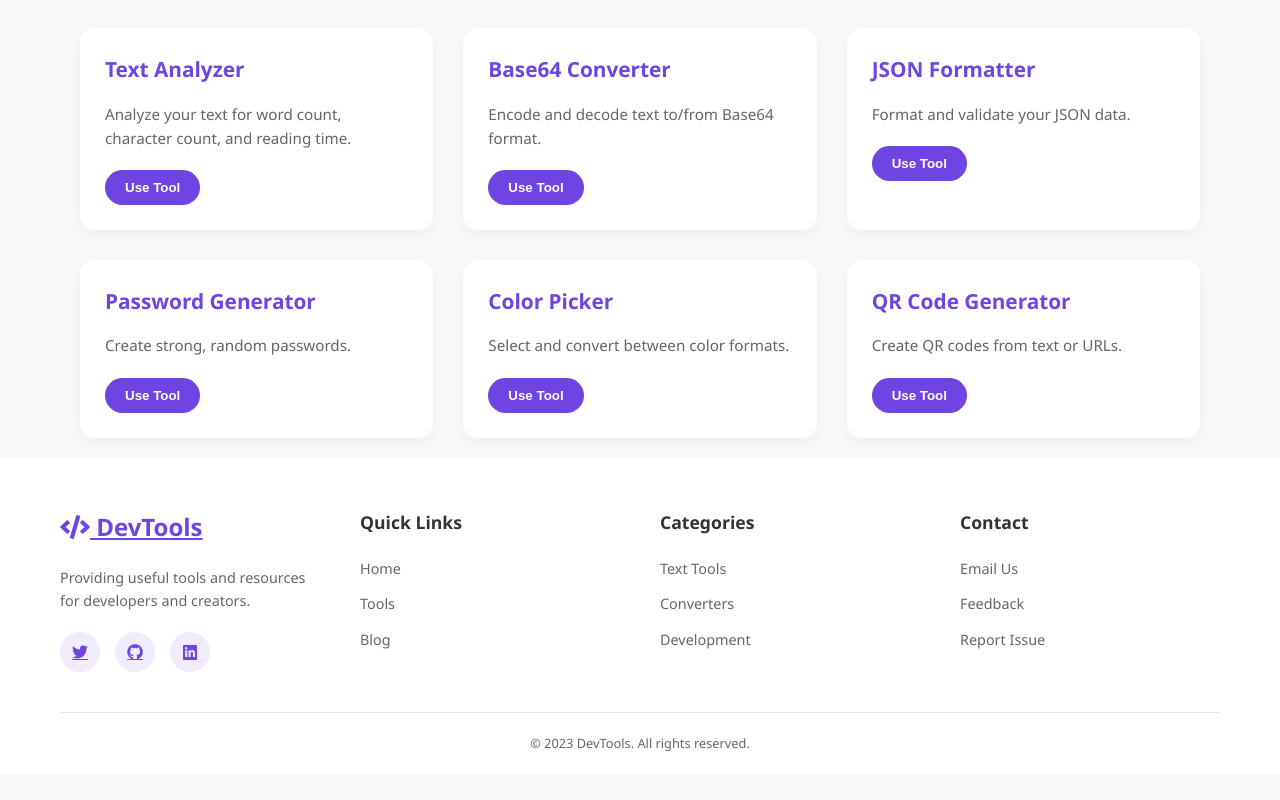
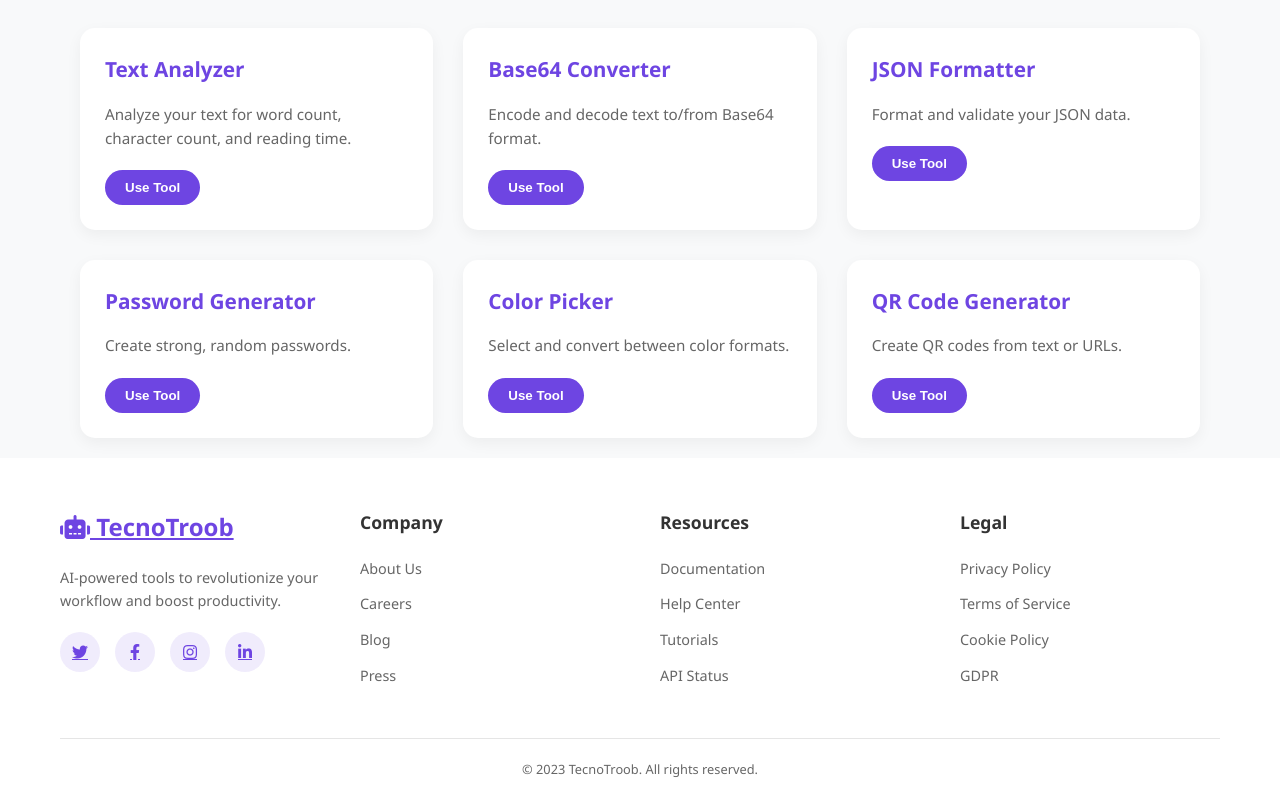
Before and after one commit to vansh776/technotroob, a plain HTML site: page tools.html in a window 1280 px wide. Shown: the part 321-1121 px from the top of the page. Before the commit the page ends 1095 px from the top, so only its background shows below. Drawn offline with Linux system fonts and the light colour scheme.

Commit message:
tools.html

```diff
--- a/tools.html
+++ b/tools.html
@@ -541,45 +541,62 @@
     <div class="container">
       <div class="footer-grid">
         <div class="footer-col">
-                    <a href="#" class="footer-logo"><i class="fas fa-code"></i> DevTools</a>
-                    <p class="footer-desc">Providing useful tools and resources for developers and creators.</p>
+          <a href="#" class="footer-logo">
+            <i class="fas fa-robot"></i>
+            TecnoTroob
+          </a>
+          <p class="footer-desc">
+            AI-powered tools to revolutionize your workflow and boost productivity.
+          </p>
           <div class="social-links">
-                        <a href="#" class="social-link"><i class="fab fa-twitter"></i></a>
-                        <a href="#" class="social-link"><i class="fab fa-github"></i></a>
-                        <a href="#" class="social-link"><i class="fab fa-linkedin"></i></a>
+            <a href="#" class="social-link">
+              <i class="fab fa-twitter"></i>
+            </a>
+            <a href="#" class="social-link">
+              <i class="fab fa-facebook-f"></i>
+            </a>
+            <a href="#" class="social-link">
+              <i class="fab fa-instagram"></i>
+            </a>
+            <a href="#" class="social-link">
+              <i class="fab fa-linkedin-in"></i>
+            </a>
           </div>
         </div>
 
         <div class="footer-col">
-                    <h3 class="footer-title">Quick Links</h3>
+          <h3 class="footer-title">Company</h3>
           <ul class="footer-links">
-                        <li><a href="#" data-page="home">Home</a></li>
-                        <li><a href="#" data-page="tools">Tools</a></li>
-                        <li><a href="#" data-page="blog">Blog</a></li>
+            <li><a href="#">About Us</a></li>
+            <li><a href="#">Careers</a></li>
+            <li><a href="#">Blog</a></li>
+            <li><a href="#">Press</a></li>
           </ul>
         </div>
 
         <div class="footer-col">
-                    <h3 class="footer-title">Categories</h3>
+          <h3 class="footer-title">Resources</h3>
           <ul class="footer-links">
-                        <li><a href="#">Text Tools</a></li>
-                        <li><a href="#">Converters</a></li>
-                        <li><a href="#">Development</a></li>
+            <li><a href="#">Documentation</a></li>
+            <li><a href="#">Help Center</a></li>
+            <li><a href="#">Tutorials</a></li>
+            <li><a href="#">API Status</a></li>
           </ul>
         </div>
 
         <div class="footer-col">
-                    <h3 class="footer-title">Contact</h3>
+          <h3 class="footer-title">Legal</h3>
           <ul class="footer-links">
-                        <li><a href="mailto:contact@example.com">Email Us</a></li>
-                        <li><a href="#">Feedback</a></li>
-                        <li><a href="#">Report Issue</a></li>
+            <li><a href="#">Privacy Policy</a></li>
+            <li><a href="#">Terms of Service</a></li>
+            <li><a href="#">Cookie Policy</a></li>
+            <li><a href="#">GDPR</a></li>
           </ul>
         </div>
       </div>
 
       <div class="footer-bottom">
-                <p>&copy; 2023 DevTools. All rights reserved.</p>
+        <p>&copy; 2023 TecnoTroob. All rights reserved.</p>
       </div>
     </div>
   </footer>
```
Lines whose indentation alone changed are shown as unchanged.
